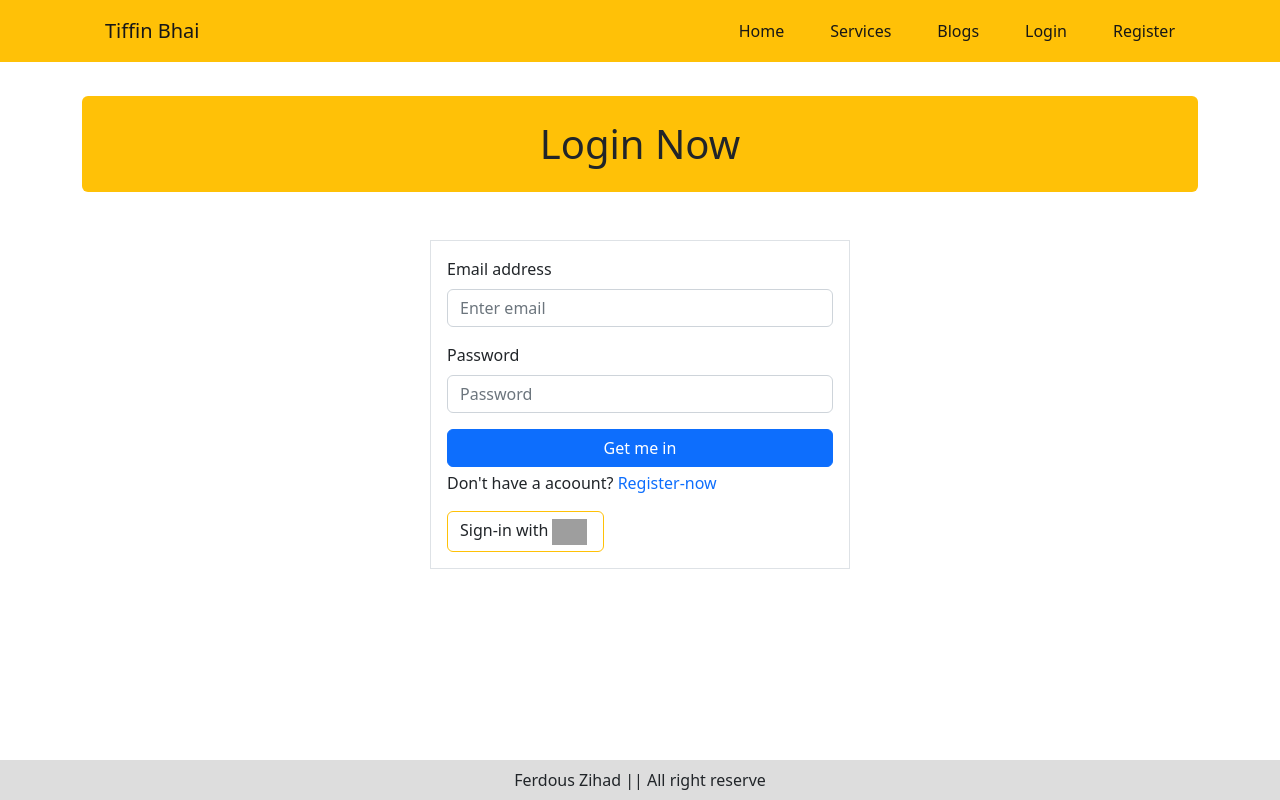
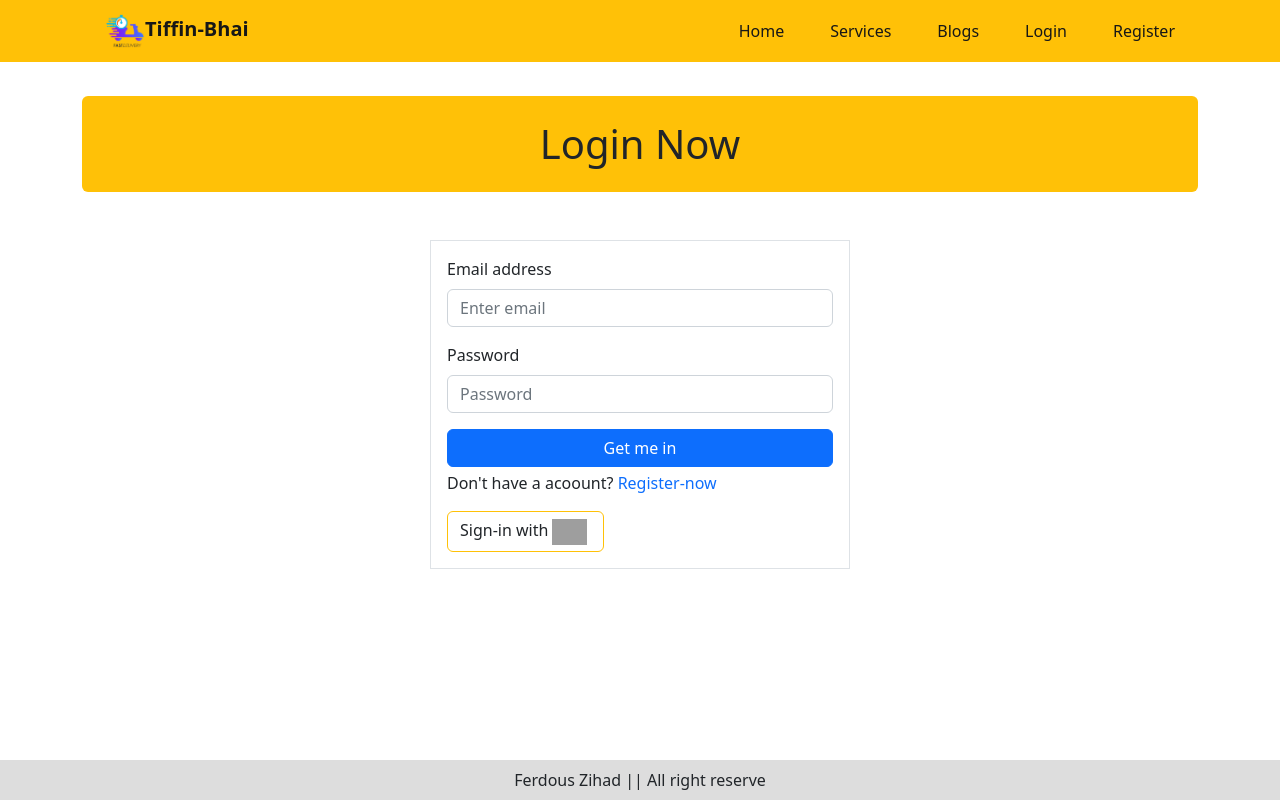
Before and after one commit to ferdouszihad/tiffin-bhai-client, a React (Create React App) app: page /login in a window 1280 px wide. Built offline with nearby package versions, Linux system fonts and the light colour scheme; no server answers; grey boxes are pictures that could not be loaded.

Commit message:
favicon added

```diff
--- a/public/index.html
+++ b/public/index.html
@@ -1,15 +1,13 @@
 <!DOCTYPE html>
 <html lang="en">
-  <head>
+
+<head>
     <meta charset="utf-8" />
-    <link rel="icon" href="%PUBLIC_URL%/favicon.ico" />
+    <link rel="icon" href="%PUBLIC_URL%/logo.png" />
     <meta name="viewport" content="width=device-width, initial-scale=1" />
     <meta name="theme-color" content="#000000" />
-    <meta
-      name="description"
-      content="Web site created using create-react-app"
-    />
-    <link rel="apple-touch-icon" href="%PUBLIC_URL%/logo192.png" />
+    <meta name="description" content="Web site created using create-react-app" />
+    <link rel="apple-touch-icon" href="%PUBLIC_URL%/logo.png" />
     <!--
       manifest.json provides metadata used when your web app is installed on a
       user's mobile device or desktop. See https://developers.google.com/web/fundamentals/web-app-manifest/
@@ -25,8 +23,9 @@
       Learn how to configure a non-root public URL by running `npm run build`.
     -->
     <title>React App</title>
-  </head>
-  <body>
+</head>
+
+<body>
     <noscript>You need to enable JavaScript to run this app.</noscript>
     <div id="root"></div>
     <!--
@@ -39,5 +38,6 @@
       To begin the development, run `npm start` or `yarn start`.
       To create a production bundle, use `npm run build` or `yarn build`.
     -->
-  </body>
+</body>
+
 </html>
--- a/src/shared/Header/Header.js
+++ b/src/shared/Header/Header.js
@@ -5,6 +5,7 @@ import Navbar from "react-bootstrap/Navbar";
 import { Link } from "react-router-dom";
 import { AuthContext } from "../../context/UserContext";
 import "./Header.css";
+import logo from "../../img/logo.png";
 
 const Header = () => {
   const { user, logOut } = useContext(AuthContext);
@@ -30,7 +31,12 @@ const Header = () => {
       )}
       <Navbar collapseOnSelect expand="lg" bg="warning" variant="light">
         <Container>
-          <Navbar.Brand href="#home">Tiffin Bhai</Navbar.Brand>
+          <Navbar.Brand>
+            <Link to="">
+              <img src={logo} alt="" style={{ maxWidth: "40px" }} />
+              <span className="fw-bold text-shadow">Tiffin-Bhai</span>
+            </Link>
+          </Navbar.Brand>
           <Navbar.Toggle aria-controls="responsive-navbar-nav" />
           <Navbar.Collapse id="responsive-navbar-nav">
             <Nav className="ms-auto">
```
Also changed, not shown: public/logo.png (added), src/img/logo.png (added).
